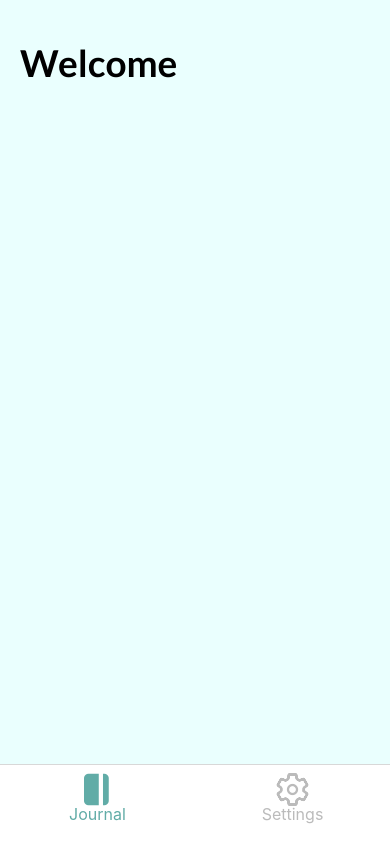
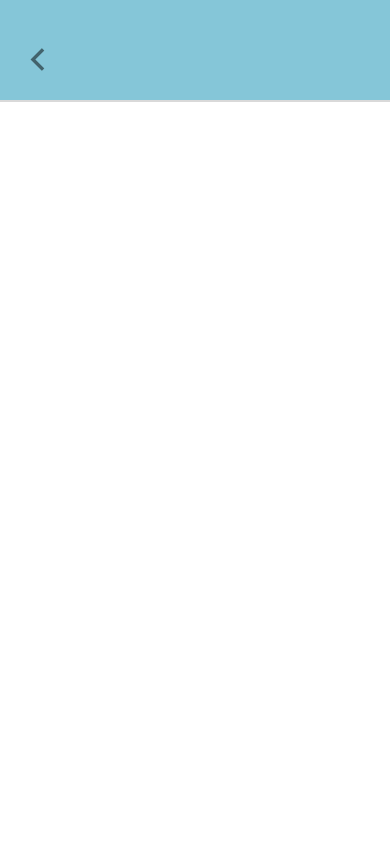
Before and after one commit to PBasham/pb-healthy-habits, a React Native app: screen /Journal in a window 390 px wide. Built offline with nearby package versions, Linux system fonts and the light colour scheme.

Commit message:
started building TopBar component for screen level navigation

```diff
--- a/App.tsx
+++ b/App.tsx
@@ -34,59 +34,59 @@ export default function App() {
     const settingsName = "Settings"
 
     return (
-        <NavigationContainer>
-            <Tab.Navigator
-                // tabBar={(props) => <NavBar {...props} />} // todo This would be using my own navbar that I'm passing these screens into.
-                initialRouteName={journalName}
-                screenOptions={({ route }) => ({
-                    headerShown: false,
-                    tabBarIcon: ({ focused, color, size }) => {
-                        let iconName
-                        let routeName = route.name
+        // <NavigationContainer>
+        //     <Tab.Navigator
+        //         // tabBar={(props) => <NavBar {...props} />} // todo This would be using my own navbar that I'm passing these screens into.
+        //         initialRouteName={journalName}
+        //         screenOptions={({ route }) => ({
+        //             headerShown: false,
+        //             tabBarIcon: ({ focused, color, size }) => {
+        //                 let iconName
+        //                 let routeName = route.name
 
-                        if (routeName === journalName) iconName = focused ? "journal" : "journal-outline"
-                        else if (routeName === settingsName) iconName = focused ? "settings" : "settings-outline"
-                        else iconName = focused ? "help" : "help-outline"
+        //                 if (routeName === journalName) iconName = focused ? "journal" : "journal-outline"
+        //                 else if (routeName === settingsName) iconName = focused ? "settings" : "settings-outline"
+        //                 else iconName = focused ? "help" : "help-outline"
 
-                        size = 36
+        //                 size = 36
 
-                        // @ts-ignore
-                        return <Ionicons name={iconName} size={size} color={color} />
-                    },
-                    tabBarActiveTintColor: tabBarColors.iconActive,
-                    tabBarInactiveTintColor: tabBarColors.iconInactive,
-                    tabBarLabelStyle: {
-                        paddingBottom: 10,
-                        fontSize: 16
-                    },
-                    tabBarIconStyle: {
-                    },
-                    tabBarStyle: {
-                        padding: 10,
-                        height: 80,
-                        backgroundColor: tabBarColors.background,
-                    }
-                })
-                }
+        //                 // @ts-ignore
+        //                 return <Ionicons name={iconName} size={size} color={color} />
+        //             },
+        //             tabBarActiveTintColor: tabBarColors.iconActive,
+        //             tabBarInactiveTintColor: tabBarColors.iconInactive,
+        //             tabBarLabelStyle: {
+        //                 paddingBottom: 10,
+        //                 fontSize: 16
+        //             },
+        //             tabBarIconStyle: {
+        //             },
+        //             tabBarStyle: {
+        //                 padding: 10,
+        //                 height: 80,
+        //                 backgroundColor: tabBarColors.background,
+        //             }
+        //         })
+        //         }
 
 
-            >
-                {/* // todo Home_Screen */}
-                <Tab.Screen name={journalName} >
-                    {(props) => <Journal
+        //     >
+        //         {/* // todo Home_Screen */}
+        //         <Tab.Screen name={journalName} >
+        //             {(props) => <Journal
 
-                    />}
-                </Tab.Screen>
-                {/* // todo EmotionTracker_Screen */}
-                <Tab.Screen name={settingsName} >
-                    {(props) => <Settings
+        //             />}
+        //         </Tab.Screen>
+        //         {/* // todo EmotionTracker_Screen */}
+        //         <Tab.Screen name={settingsName} >
+        //             {(props) => <Settings
 
-                    />}
-                </Tab.Screen>
+        //             />}
+        //         </Tab.Screen>
 
-            </Tab.Navigator>
-        </NavigationContainer>
-        // <Journal />
+        //     </Tab.Navigator>
+        // </NavigationContainer>
+        <Journal />
         // <Settings />
     );
 }
--- /dev/null
+++ b/src/components/ui/TopBar/TopBar.tsx
@@ -0,0 +1,58 @@
+import React, { FunctionComponent } from "react";
+import { StyleSheet, Text, View } from "react-native";
+import { StatusBar } from "expo-status-bar";
+import styled from "styled-components/native";
+// components --------------------------------------------------
+import { generalColors, textColors } from "../../../assets";
+import { HeaderOne, HeaderThree, HeaderTwo } from "../text";
+// misc --------------------------------------------------
+import { Ionicons } from '@expo/vector-icons';
+// colors
+
+const TopBarContainer = styled.View`
+    display: flex;
+    flex-direction: row;
+    align-items: center;
+    gap: 10px;
+
+    width: 100%;
+    padding-left: 20px;
+    padding-right: 20px;
+    padding-top: 40px;
+    padding-bottom: 20px;
+    border-bottom-width: 2px;
+    border-bottom-color: ${generalColors.borders};
+
+    background-color: ${generalColors.secondary};
+
+`;
+
+interface TopBarProps {
+    /** */
+    label?: string
+
+    /** */
+    onBackPress?: (() => void) | ((e:any) => void) | (() => any) | ((e:any) => any)
+    /** */
+    onDotsPress?: (() => void) | ((e:any) => void) | (() => any) | ((e:any) => any)
+}
+
+
+const TopBar: FunctionComponent = () => {
+
+    // todo 1. Make headerbar that will contain current location, backbutton, and settings/extra buttons
+
+    return (
+        <>
+            <StatusBar style="light" />
+            <TopBarContainer  >
+                <Ionicons name="chevron-back-outline" size={36} color={textColors.dark_transparent}/>
+                <HeaderThree textStyles={{color: textColors.dark_transparent}}>
+
+                </HeaderThree>
+            </TopBarContainer>
+        </>
+    )
+}
+
+export default TopBar
--- /dev/null
+++ b/src/components/ui/TopBar/index.ts
@@ -0,0 +1 @@
+export { default as TopBar } from "./TopBar"
--- a/src/components/ui/index.ts
+++ b/src/components/ui/index.ts
@@ -1 +1,2 @@
 export * as Text from "./text"
+export { TopBar } from "./TopBar"
--- a/src/components/ui/text/HeaderThree/HeaderThree.tsx
+++ b/src/components/ui/text/HeaderThree/HeaderThree.tsx
@@ -7,7 +7,7 @@ import { textColors } from "../../../../assets"
 
 
 const HeaderThreeStyle = styled.Text`
-    font-size: 37px;
+    font-size: 24px;
     color: ${textColors.header_Three};
     text-align: left;
     font-family: Lato-Bold;
--- a/src/components/ui/text/HeaderTwo/HeaderTwo.tsx
+++ b/src/components/ui/text/HeaderTwo/HeaderTwo.tsx
@@ -7,7 +7,7 @@ import { textColors } from "../../../../assets"
 
 
 const HeaderTwoStyle = styled.Text`
-    font-size: 37px;
+    font-size: 32px;
     color: ${textColors.header_One};
     text-align: left;
     font-family: Lato-Bold;
--- a/src/screens/Journal/Journal.tsx
+++ b/src/screens/Journal/Journal.tsx
@@ -5,13 +5,14 @@ import { StyleSheet, Text } from "react-native";
 // components --------------------------------------------------
 import { Container } from "../../components/shared";
 import { HeaderOne, BodyText, SubText } from "../../components/ui/text";
+import { TopBar } from "../../components/ui";
 
 // misc --------------------------------------------------
 // colors
-import { colors } from "../../assets";
+import { colors, generalColors, textColors } from "../../assets";
 
 const JournalContainer = styled(Container)`
-    background-color: ${colors.generalColors.primary};
+    background-color: ${colors.generalColors.light};
     /* justify-content: space-between; */
     width: 100%;
     height: 100%;
@@ -23,13 +24,15 @@ const JournalContainer = styled(Container)`
 
 
 const Journal: FunctionComponent = () => {
+
+    // todo 1. Make headerbar that will contain current location, backbutton, and settings/extra buttons
+
     return (
         <>
-            <StatusBar style="light" />
+            {/* <StatusBar style="dark" /> */}
+            <TopBar />
             <JournalContainer>
-                <HeaderOne textStyles={{alignSelf: 'flex-start',}} >
-                    Welcome
-                </HeaderOne>
+
             </JournalContainer>
         </>
     )
```
Also changed, not shown: src/interfaces.ts (+14 -7 lines).
